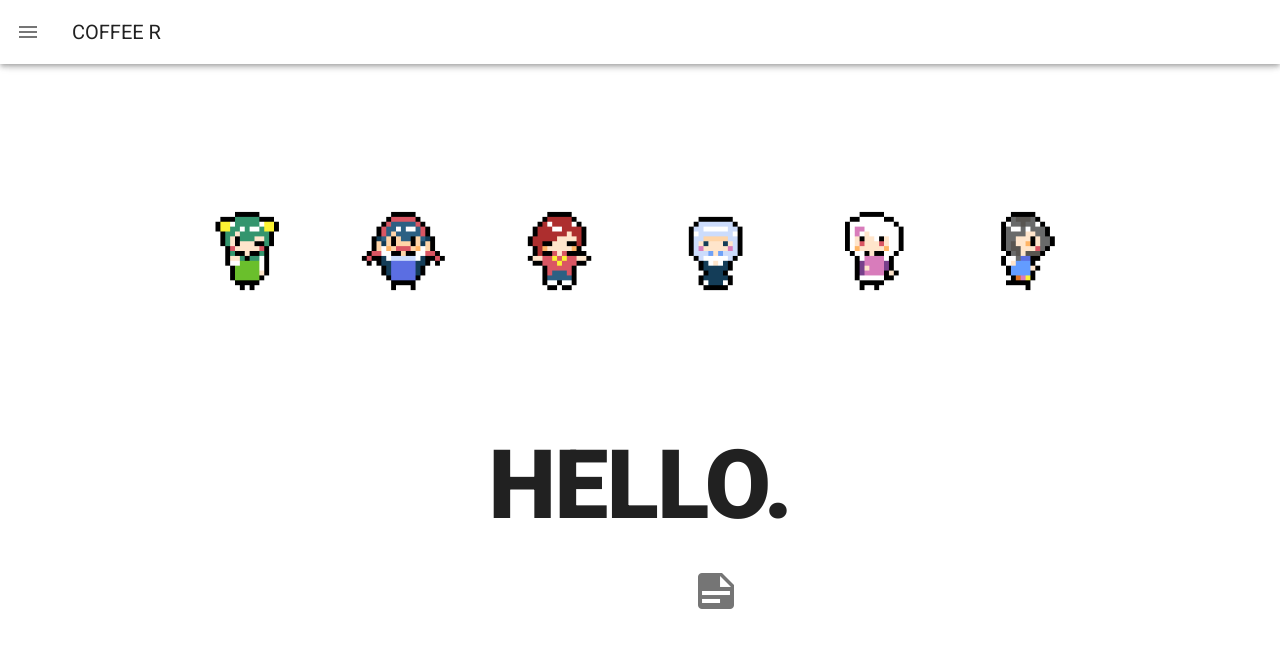
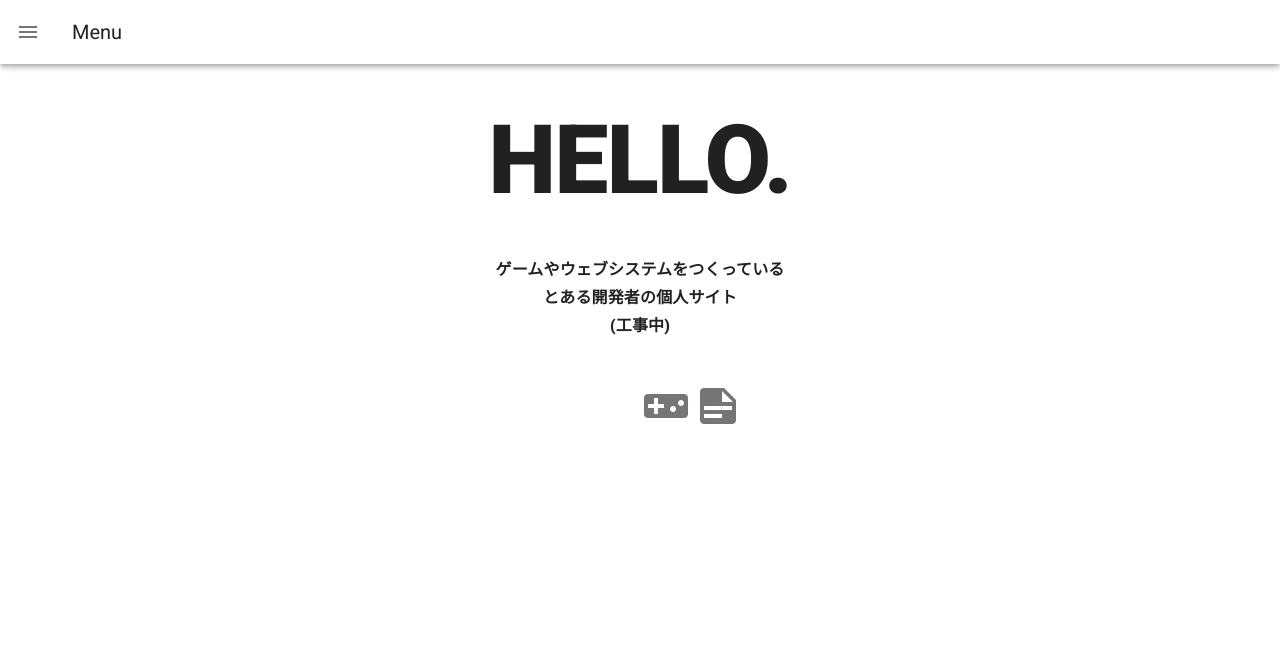
Before and after one commit to coffee-r/coffee-r.github.io, a Nuxt app: page / in a window 1280 px wide. Shown: the top 648 px of the page. Built offline with nearby package versions, Linux system fonts and the light colour scheme.

Commit message:
[change]トップページ レイアウト

```diff
--- a/components/SocialIconButton.vue
+++ b/components/SocialIconButton.vue
@@ -1,9 +1,9 @@
 <template>
-  <span class="px-5">
-        <v-btn icon :href="url" target="_blank">
-          <v-icon size="48">{{ name }}</v-icon>
-        </v-btn>
-      </span>
+  <span class="px-2">
+    <v-btn icon :href="url" target="_blank">
+      <v-icon size="48">{{ name }}</v-icon>
+    </v-btn>
+  </span>
 </template>
 
 <script>
--- a/layouts/default.vue
+++ b/layouts/default.vue
@@ -91,7 +91,7 @@ export default {
       miniVariant: false,
       right: true,
       rightDrawer: false,
-      title: 'COFFEE R'
+      title: 'Menu'
     }
   }
 }
--- a/pages/index.vue
+++ b/pages/index.vue
@@ -2,20 +2,36 @@
 <template>
   <v-layout column justify-center>
     <v-flex xs12 sm8 md6>
-      <v-container style="max-width:1000px;">
-        <v-img src="title.png" position="center" aspect-ratio="3" contain ></v-img>
-      </v-container>
-      <v-container>
-        <div class="display-4	font-weight-black" style="text-align:center;">HELLO.</div>
-      </v-container>
 
       <v-row justify="space-around">
-        <span class="group pa-10">
+        <span class="pt-12" style="text-align:center;">
+          <div class="display-4	font-weight-black">HELLO.</div>
+        </span>
+      </v-row>
+
+      <v-row justify="space-around">
+        <span class="pt-12" style="text-align:center;">
+          <div class="subtitle-1 font-weight-black">ゲームやウェブシステムをつくっている</div>
+          <div class="subtitle-1 font-weight-black">とある開発者の個人サイト</div>
+          <div class="subtitle-1 font-weight-black">(工事中)</div>
+        </span>
+      </v-row>
+
+      <v-row justify="space-around">
+        <span class="group pa-12">
           <span v-for="icon in icons" :key="icon.url">
             <social-icon-button :url="icon.url" :name="icon.name"></social-icon-button>
           </span>
         </span>
       </v-row>
+
+      <v-row justify="space-around">
+        <v-container style="max-width:1000px;">
+          <v-img src="title.png" aspect-ratio="4" contain ></v-img>
+        </v-container>
+      </v-row>
+
+
 
     </v-flex>
   </v-layout>
@@ -34,14 +50,18 @@ export default {
           url: 'https://twitter.com/plus_marumaru',
           name: 'mdi-twitter-circle'
         },
-       {
+        {
           url: 'https://github.com/coffee-r',
           name: 'mdi-github-circle'
         },
-       {
+        {
+          url: 'https://unityroom.com/users/3cr10wv7fsuxmag8h594',
+          name: 'mdi-gamepad-square'
+        },
+        {
           url: 'https://coffee-ryo.hatenablog.com/',
           name: 'mdi-note-text'
-        }
+        },
       ]
     }
   }
```
